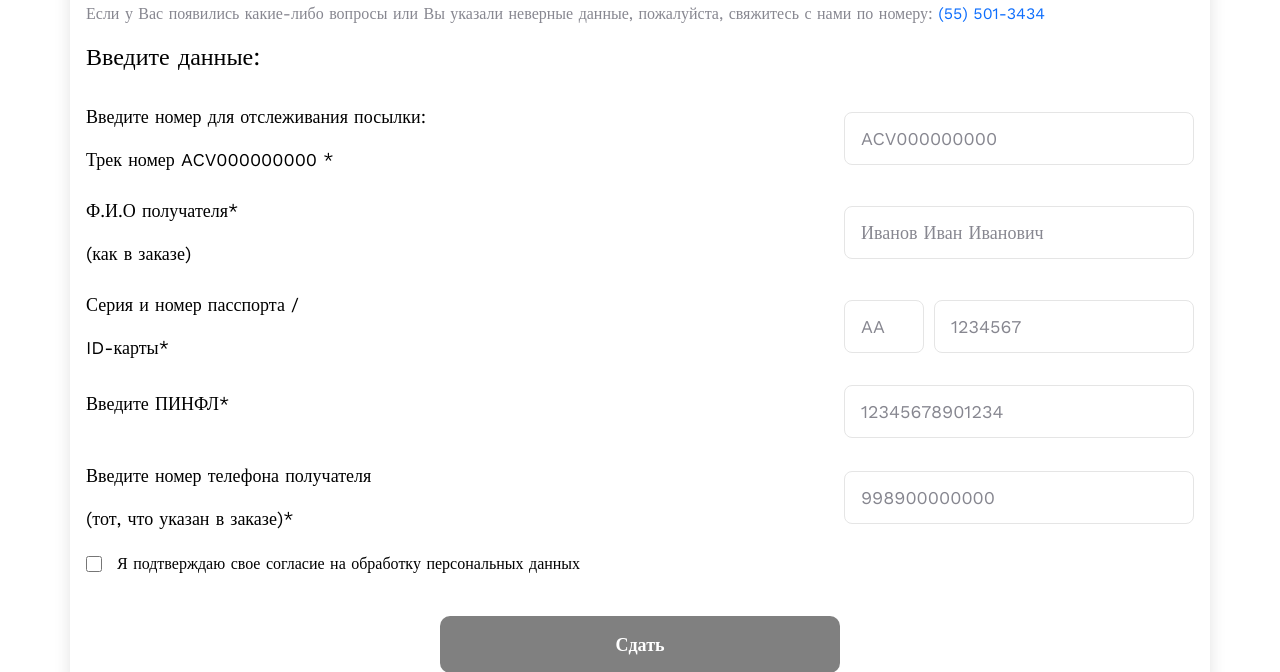
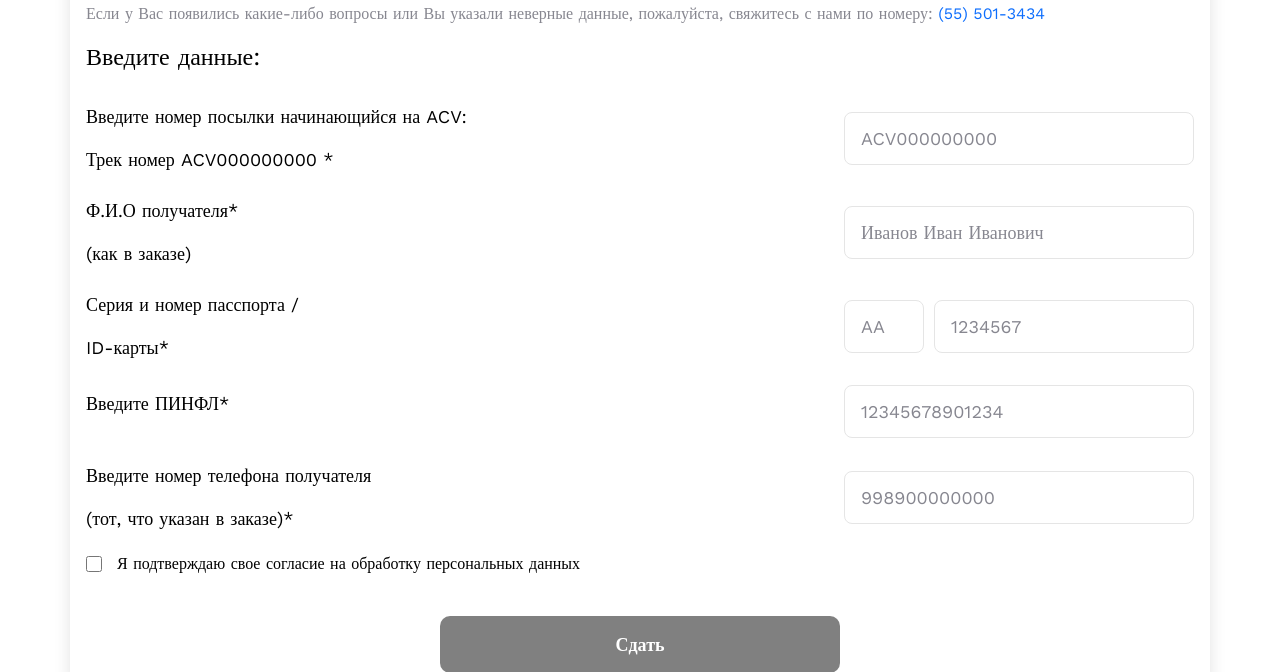
Before and after one commit to IldarSaygafarov2/meest, a Django app: page / in a window 1280 px wide. Shown: the part 474-1146 px from the top of the page. Run offline with Django 4.2, Linux system fonts and the light colour scheme.

Commit message:
added fixes

```diff
--- a/core/app/templates/app/index.html
+++ b/core/app/templates/app/index.html
@@ -83,7 +83,7 @@
                     {% csrf_token %}
                     <div class="data-content__form-item">
                         <div class="">
-                            <p>Введите номер для отслеживания посылки:</p>
+                            <p>Введите номер посылки начинающийся на ACV:</p>
                             <span>Трек номер ACV000000000 *</span>
                         </div>
                         {{ form.track_number }}
```
